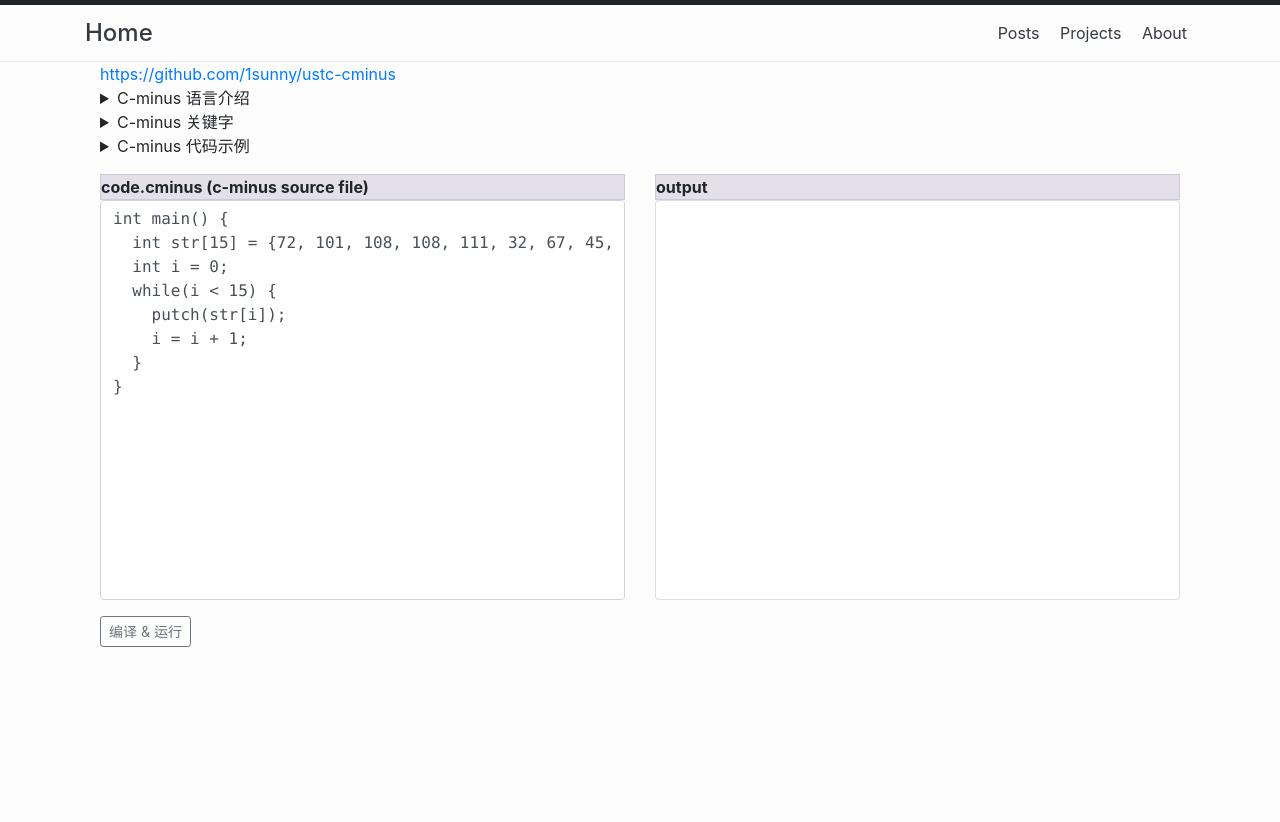
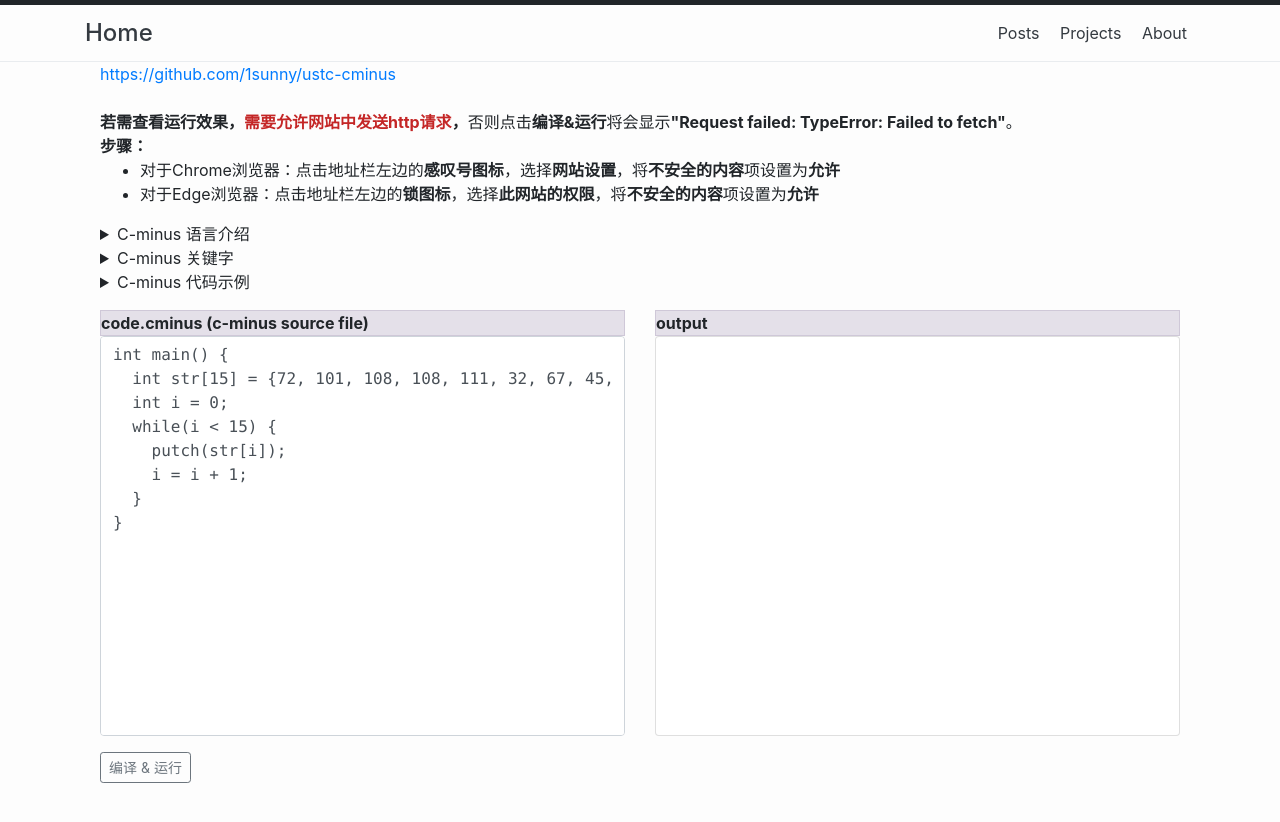
Before and after one commit to 1sunny/1sunny.github.io, a Jekyll site: the page built from _projects/cminus/C-minus.html, in a window 1280 px wide. Shown: the top 822 px of the page. Built offline with Jekyll 4.4.1, drawn with Linux system fonts in a browser that asks for light colours.

Commit message:
add permission notes

```diff
--- a/_projects/cminus/C-minus.html
+++ b/_projects/cminus/C-minus.html
@@ -91,6 +91,14 @@ description: C-minus 编译器
 </script>
 <div class="container-lg mb-5">
   <a href="https://github.com/1sunny/ustc-cminus" class="link-primary">https://github.com/1sunny/ustc-cminus</a>
+  <br>
+  <br>
+  <b>若需查看运行效果，<span style="color: rgb(196, 38, 38);">需要允许网站中发送http请求</span>，</b>否则点击<b>编译&运行</b>将会显示<b>"Request failed: TypeError: Failed to fetch"</b>。<br>
+  <b>步骤：</b>
+  <ul>
+    <li>对于Chrome浏览器：点击地址栏左边的<b>感叹号图标</b>，选择<b>网站设置</b>，将<b>不安全的内容</b>项设置为<b>允许</b></li>
+    <li>对于Edge浏览器：点击地址栏左边的<b>锁图标</b>，选择<b>此网站的权限</b>，将<b>不安全的内容</b>项设置为<b>允许</b></li>
+  </ul>
 
   <details>
     <summary>C-minus 语言介绍</summary>
--- a/_projects/pintos/pintos.html
+++ b/_projects/pintos/pintos.html
@@ -17,6 +17,8 @@ description: Pintos 操作系统
 <div class="container-lg mb-5">
   <a href="https://github.com/1sunny/pintos" class="link-primary">https://github.com/1sunny/pintos</a>
 
+  <br>
+  <div style="color: rgb(196, 38, 38);"><b>访问需要密码，需本人显示</b></div>
 
   <details>
     <summary>Pintos 操作系统介绍</summary>
```
